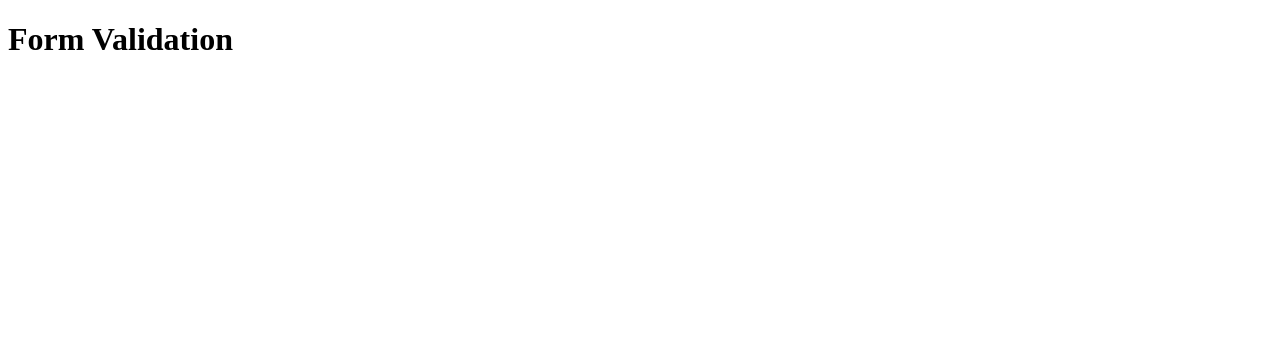
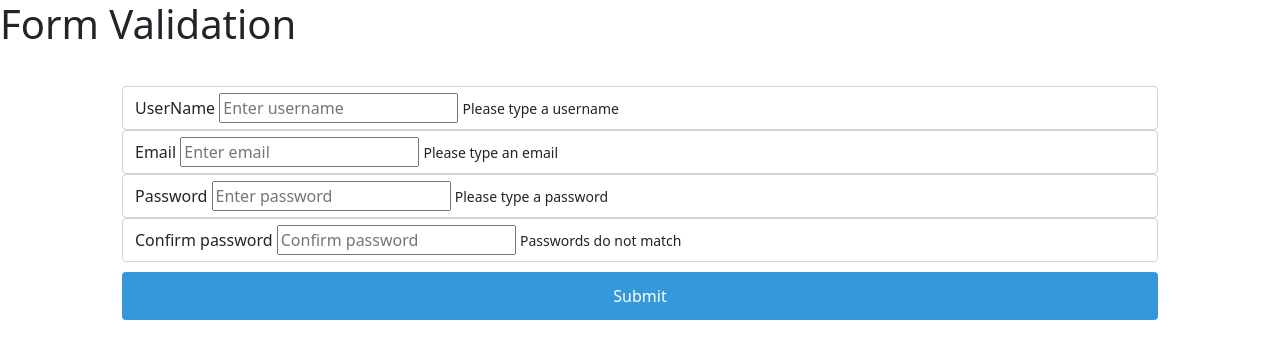
Before and after one commit to s4m15v0/Form-Validation-Project, a plain HTML site: page index.htm in a window 1280 px wide. Drawn offline with nearby package versions, Linux system fonts and the light colour scheme.

Commit message:
html and css code done for now

```diff
--- a/index.htm
+++ b/index.htm
@@ -6,10 +6,38 @@
     <meta http-equiv="X-UA-Compatible" content="IE=edge">
     <meta name="viewport" content="width=device-width, initial-scale=1.0">
     <title>Form Validation with RegeX</title>
+    <link rel="stylesheet" href="style.css">
+    <link href="https://cdn.jsdelivr.net/npm/bootstrap@5.0.2/dist/css/bootstrap.min.css" rel="stylesheet"
+        integrity="sha384-EVSTQN3/azprG1Anm3QDgpJLIm9Nao0Yz1ztcQTwFspd3yD65VohhpuuCOmLASjC" crossorigin="anonymous">
 </head>
 
 <body>
     <h1>Form Validation</h1>
+    <div class="container">
+        <form id="form" class="form">
+            <div class="form-control">
+                <label for="username">UserName</label>
+                <input id="username" type="text" placeholder="Enter username">
+                <small>Please type a username</small>
+            </div>
+            <div class="form-control">
+                <label for="email">Email</label>
+                <input id="email" type="text" placeholder="Enter email">
+                <small>Please type an email</small>
+            </div>
+            <div class="form-control">
+                <label for="password">Password</label>
+                <input id="password" type="password" placeholder="Enter password">
+                <small>Please type a password</small>
+            </div>
+            <div class="form-control">
+                <label for="confirm-password">Confirm password</label>
+                <input id="confirm-password" type="password" placeholder="Confirm password">
+                <small>Passwords do not match</small>
+            </div>
+            <button type="submit">Submit</button>
+        </form>
+    </div>
     <script src="main.js"></script>
 </body>
 
--- /dev/null
+++ b/style.css
@@ -0,0 +1,23 @@
+.form {
+    padding: 30px 40px;
+}
+
+
+.form-control {
+    position: relative;
+    padding-bottom: 10px;
+}
+
+
+form button {
+    cursor: pointer;
+    background-color: #3498db;
+    border: 2px solid #3498db;
+    border-radius: 4px;
+    color: #fff;
+    display: block;
+    padding: 10px;
+    font-size: 16px;
+    width: 100%;
+    margin-top: 10px;
+}
```
